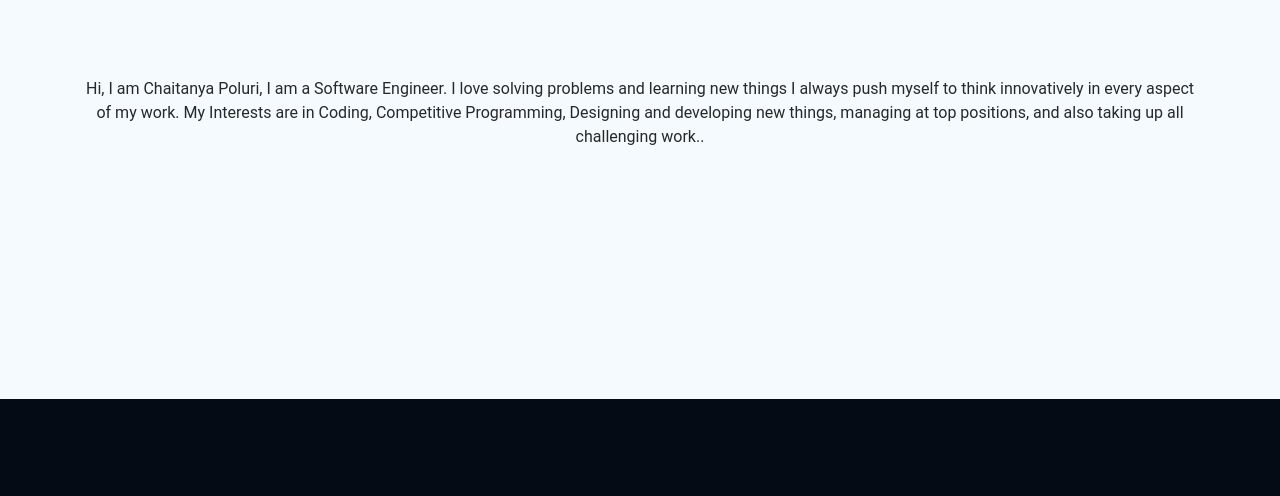
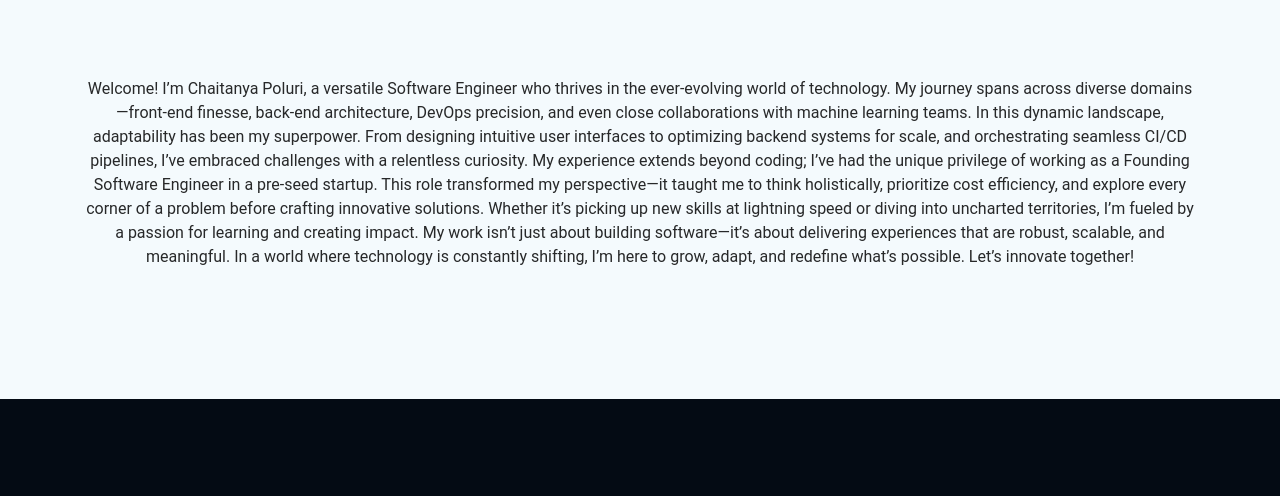
Before and after one commit to Chaitu568/Chaitu568.github.io, a plain HTML site: page index.html in a window 1280 px wide. Shown: the part 1001-1497 px from the top of the page. Drawn offline with nearby package versions, Linux system fonts and the light colour scheme; a script that the page names is missing.

Commit message:
about me

```diff
--- a/index.html
+++ b/index.html
@@ -95,7 +95,13 @@
 
         <div class="text-center">
           <span>
-            Hi, I am Chaitanya Poluri, I am a Software Engineer. I love solving problems and learning new things I always push myself to think innovatively in every aspect of my work. My Interests are in Coding, Competitive Programming, Designing and developing new things, managing at top positions, and also taking up all challenging work..
+            Welcome! I’m Chaitanya Poluri, a versatile Software Engineer who thrives in the ever-evolving world of technology. My journey spans across diverse domains—front-end finesse, back-end architecture, DevOps precision, and even close collaborations with machine learning teams.
+
+            In this dynamic landscape, adaptability has been my superpower. From designing intuitive user interfaces to optimizing backend systems for scale, and orchestrating seamless CI/CD pipelines, I’ve embraced challenges with a relentless curiosity. My experience extends beyond coding; I’ve had the unique privilege of working as a Founding Software Engineer in a pre-seed startup. This role transformed my perspective—it taught me to think holistically, prioritize cost efficiency, and explore every corner of a problem before crafting innovative solutions.
+
+            Whether it’s picking up new skills at lightning speed or diving into uncharted territories, I’m fueled by a passion for learning and creating impact. My work isn’t just about building software—it’s about delivering experiences that are robust, scalable, and meaningful.
+
+            In a world where technology is constantly shifting, I’m here to grow, adapt, and redefine what’s possible. Let’s innovate together!
           </span>
         </div>
         <br>
```
